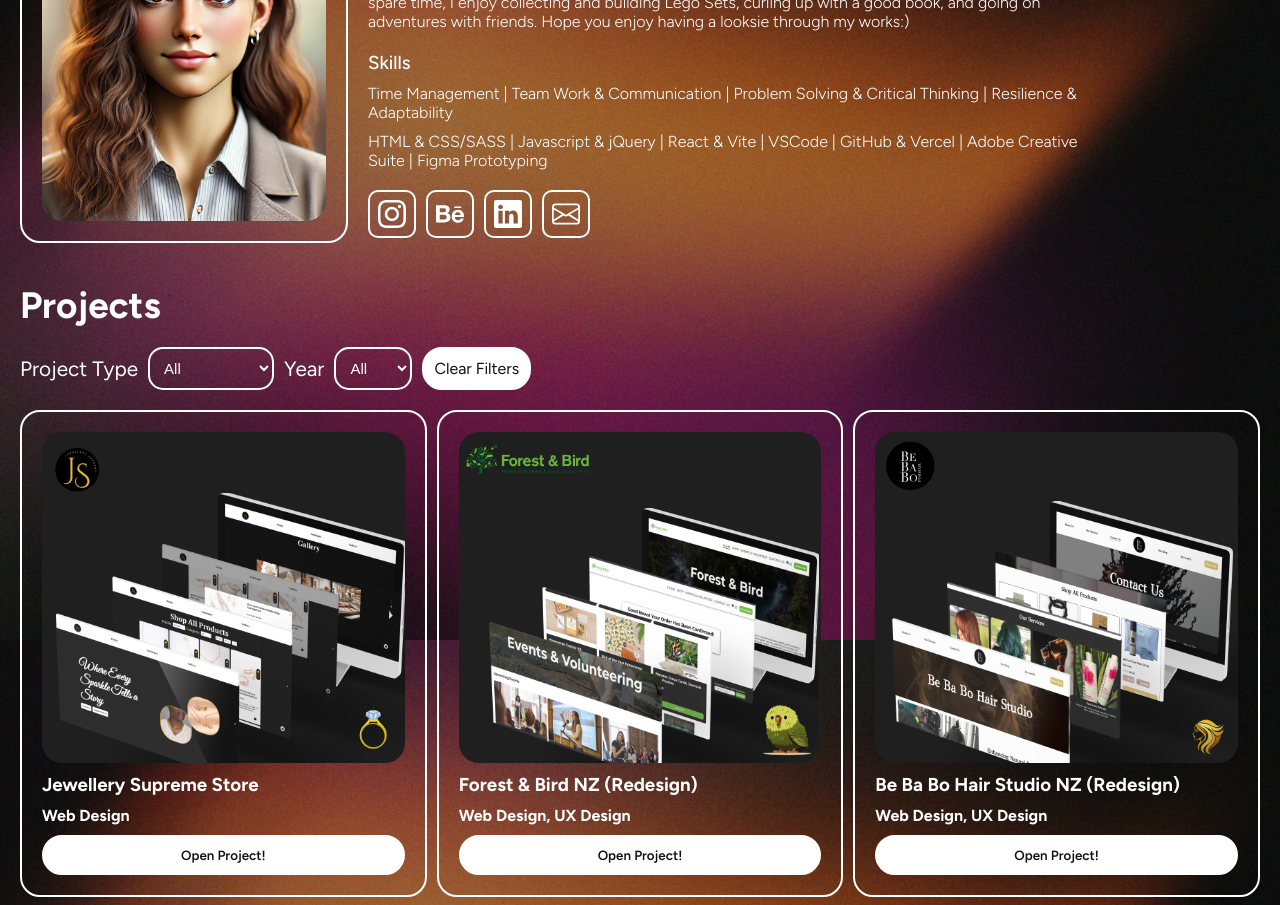
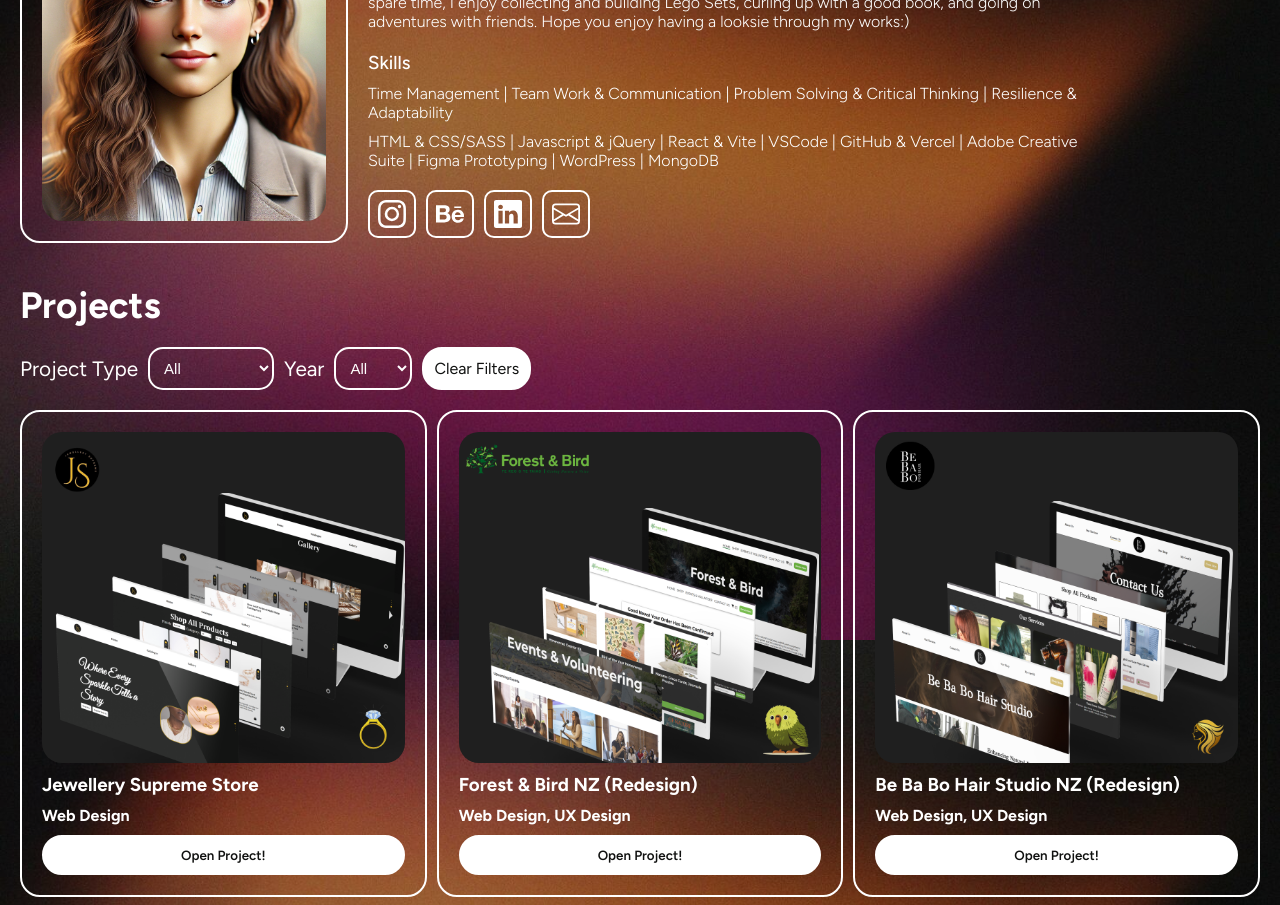
Before and after one commit to caitlinanderson099/Caitlin-Anderson, a React (Vite) app: page /#/ in a window 1280 px wide. Shown: the part 1040-1945 px from the top of the page. Built offline with nearby package versions, Linux system fonts and the light colour scheme; no server answers; a web font is replaced by a local one.

Commit message:
added some window scrolls and more skills

```diff
--- a/src/pages/home/Home.jsx
+++ b/src/pages/home/Home.jsx
@@ -19,6 +19,7 @@
 
     // Open Project Function
     const handleOpenProject = (projectId) => {
+      window.scrollTo(0,0);
       let path = `/singleproject/${projectId}`;
       navigate(path);
     }
@@ -206,7 +207,7 @@
               <div className="about-group">
                 <h3> Skills </h3>
                 <p> Time Management | Team Work & Communication | Problem Solving & Critical Thinking | Resilience & Adaptability </p>
-                <p> HTML & CSS/SASS | Javascript & jQuery | React & Vite | VSCode | GitHub & Vercel | Adobe Creative Suite | Figma Prototyping </p>
+                <p> HTML & CSS/SASS | Javascript & jQuery | React & Vite | VSCode | GitHub & Vercel | Adobe Creative Suite | Figma Prototyping | WordPress | MongoDB</p>
               </div>
 
               <div className="social-cont">
--- a/src/pages/single-page/SingleProject.jsx
+++ b/src/pages/single-page/SingleProject.jsx
@@ -32,6 +32,7 @@
   }
 
   const handleBack = () => {
+    window.scrollTo(0,0);
     navigate(-1);
   }
 
```
